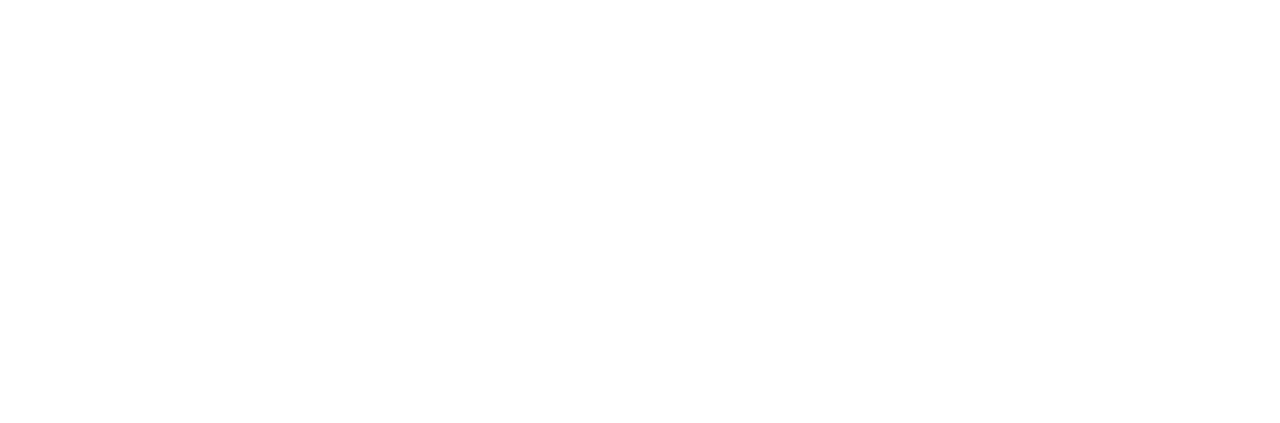
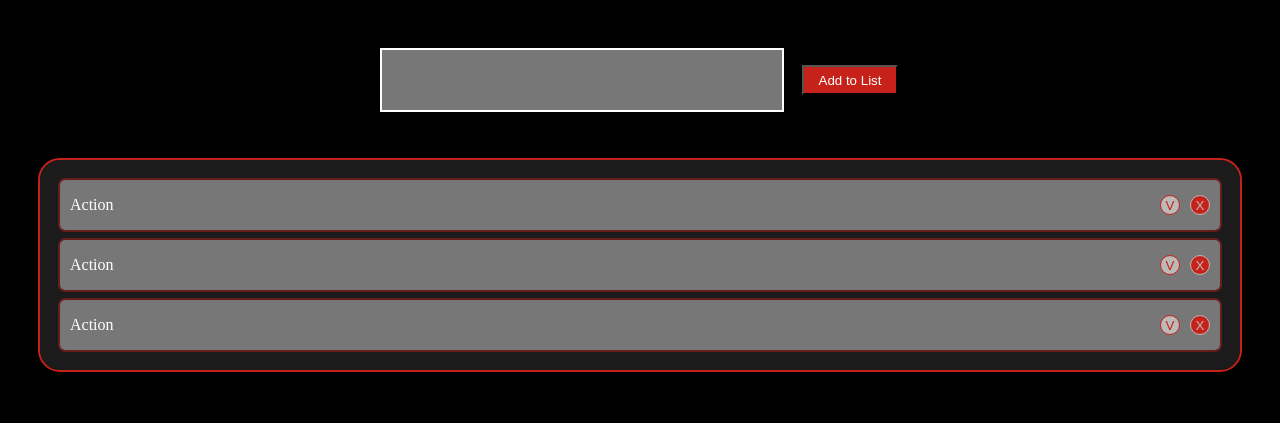
Before and after one commit to Giaki22/vue-todolist, a plain HTML site: page index.html in a window 1280 px wide. Drawn offline with nearby package versions, Linux system fonts and the light colour scheme.

Commit message:
+Basic HTML & Css

```diff
--- a/css/style.css
+++ b/css/style.css
@@ -3,3 +3,83 @@
     padding: 0;
     box-sizing: border-box;
 }
+.taskDone{
+    text-decoration: line-through;
+}
+/* STYLE */
+body{
+    background-color: black;
+}
+.container{
+    gap: 50px;
+    padding: 50px 30px;
+    margin: 0 auto;
+    display: flex;
+    flex-flow: column nowrap;
+    align-items: center;
+    justify-content: space-around;
+}
+.main-actions{
+    display: flex;
+    gap: 20px;
+    flex-flow: row wrap;
+    align-items: center;
+}
+#toDoAction{
+    outline: 2px solid white;
+    color: white;
+    font-size: 30px;
+    background-color: #777777;
+    min-height: 60px;
+    width: 400px;
+    border: none;
+}
+.submit{
+    height: 30px;
+    color: white;
+    background-color: #c72219;
+    padding: 5px 15px;
+}
+.list-container{
+    border-radius: 20px;
+    outline: 2px solid #c72219;
+    min-width: 1200px;
+    background-color: #3b3b3b77;
+    display: flex;
+    flex-flow: column wrap;
+    padding: 20px;
+    gap: 10px;
+}
+.action{
+    color: white;
+    border-radius: 5px;
+    outline: 2px solid #c722196d;
+    padding: 10px;
+    min-height: 50px;
+    background-color: #777777;
+    display: flex;
+    flex-flow: row nowrap;
+    justify-content: space-between;
+    align-items: center;
+}
+.actions{
+    display: flex;
+    flex-flow: row nowrap;
+    gap: 10px;
+}
+.done, .remove{
+    padding: 2px 0;
+    border-radius: 50%;
+    width: 20px;
+    height: 20px;
+}
+.remove{
+    color: #babab9;
+    border: 1px solid #babab9;
+    background-color: #c72219;
+}
+.done{
+    color: #c72219;
+    border: 1px solid #c72219;
+    background-color: #babab9
+}
--- a/index.html
+++ b/index.html
@@ -10,6 +10,35 @@
     <title>ToDo List</title>
 </head>
 <body>
+    <div class="container">
+        <div class="main-actions">
+            <input type="ToDoAction" id="toDoAction">
+            <button type="submit" class="submit">Add to List</button>
+        </div>
+        <div class="list-container">
+            <div class="action">
+                <div class="text">Action</div>
+                <div class="actions">
+                    <button class="done">V</button>
+                    <button class="remove">X</button>
+                </div>
+            </div>
+            <div class="action">
+                <div class="text">Action</div>
+                <div class="actions">
+                    <button class="done">V</button>
+                    <button class="remove">X</button>
+                </div>
+            </div>
+            <div class="action">
+                <div class="text">Action</div>
+                <div class="actions">
+                    <button class="done">V</button>
+                    <button class="remove">X</button>
+                </div>
+            </div>
+        </div>
+    </div>
     <script src="js/main.js"></script>
 </body>
 </html>
```
